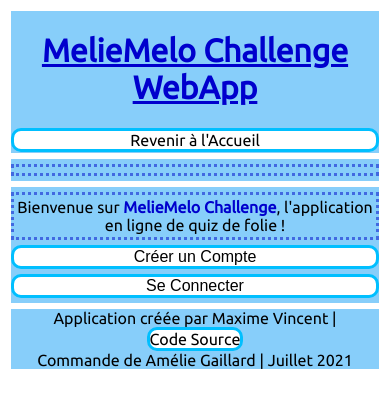
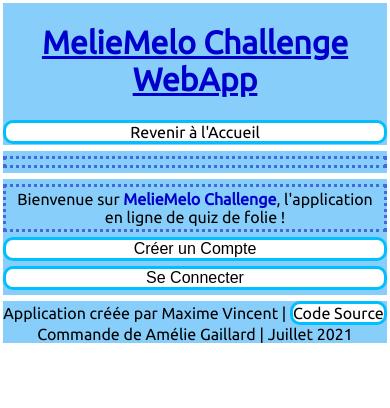
Before and after one commit to orthose/meliemelo-challenge, a PHP site: page / in a window 390 px wide. Shown: the top 408 px of the page. Run offline with PHP 8.4, Linux system fonts and the light colour scheme.

Commit message:
Correction des media queries pour rendre responsive le site web sur d'autres navigateurs

```diff
--- a/css/style.css
+++ b/css/style.css
@@ -1,12 +1,13 @@
 /* Téléphone toute la largeur de l'écran */
-@media (max-width < 500px) {
+@media only screen and (max-width: 499px) {
   body {
     width: 100%;
+    margin: 0px;
   }
 }
 
 /* Ordinateur taille maximale de 500px */
-@media (width >= 500px){
+@media only screen and (min-width: 500px) {
   body {
     width: 500px;
     display: block;
```
